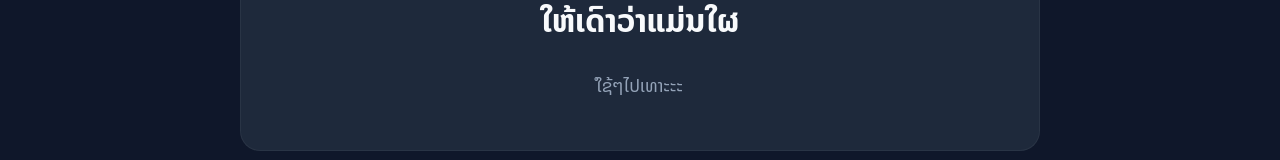
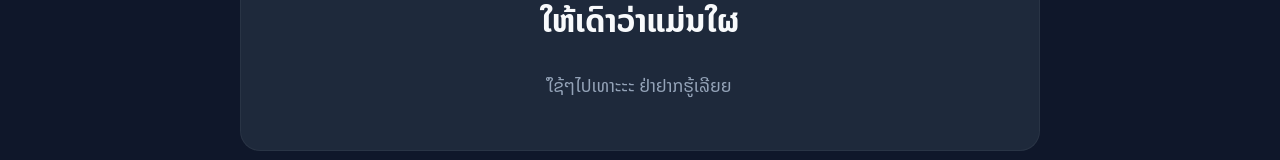
Before and after one commit to unikZer0/webtools_frontend, a React app: page /about in a window 1280 px wide. Shown: the part 374-534 px from the top of the page. Built offline with nearby package versions, Linux system fonts and the light colour scheme; the HTML template or start-up script is replaced by a standard one.

Commit message:
bout me fixing text

```diff
--- a/src/components/AboutMe.jsx
+++ b/src/components/AboutMe.jsx
@@ -33,7 +33,7 @@ const AboutMe = () => {
                 <div style={styles.content}>
                     <h3 style={styles.title}>ໃຫ້ເດົາວ່າແມ່ນໃຜ</h3>
                     <p style={styles.text}>
-                        ໃໍຊ້ໆໄປເທາະະະ
+                        ໃໍຊ້ໆໄປເທາະະະ ຢ່າຢາກຮູ້ເລີຍຍ
                     </p>
                 </div>
             </div>
```
